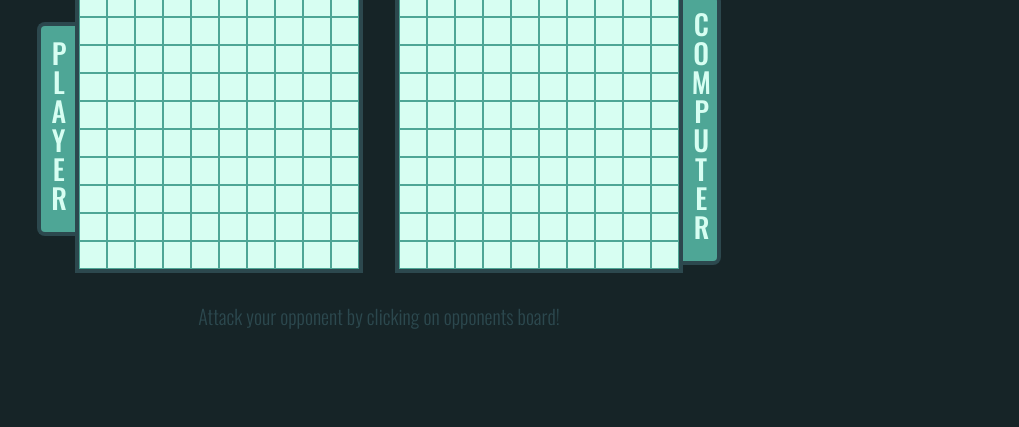
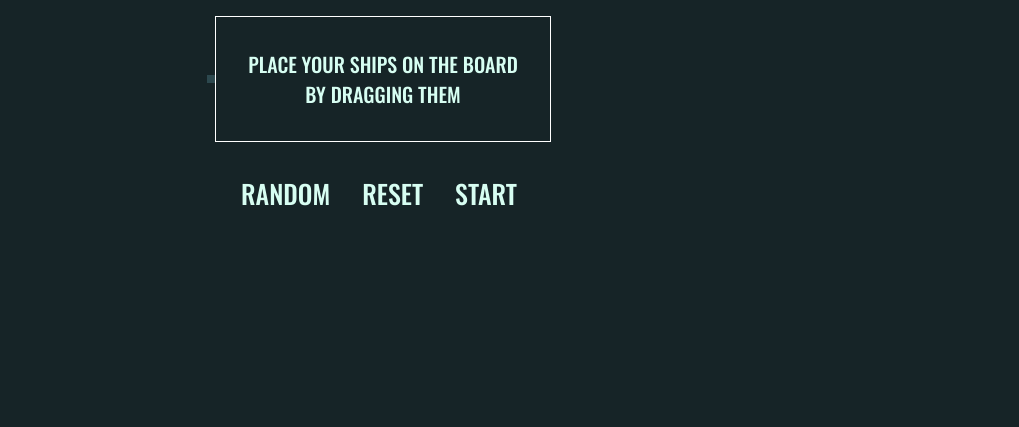
Before and after one commit to paltoalko/battleship, a website built with webpack: page src/index.html in a window 1280 px wide. Shown: the part 373-800 px from the top of the page, without its empty margins (261-1280 px from the left). Built offline with nearby package versions, Linux system fonts and the light colour scheme.

Commit message:
start screen html and css

```diff
--- a/src/index.html
+++ b/src/index.html
@@ -19,6 +19,8 @@
             <button class="help-main-button"><i class="fa-solid fa-question fa-lg"></i></button>
             <button class="tag-main-button"><i class="fa-solid fa-info fa-lg"></i></button>
         </div>
+
+        <!-- <div class="game-display">
 
             <div class="turn-display">
                 <div id="turn">PLAYER'S TURN</div>
@@ -43,10 +45,29 @@
 
             <div class="move-reminder">Attack your opponent by clicking on opponents board!</div>
 
+        </div>     -->
+
+
+        <!-- Create Start screen as a popup modal and append by js to main -->
+        <div class="start-display">
+            <div class="start-screen">
+                <div class="gameboard" id="player-one-set-board">
 
                 </div>
-    <!-- Create Start screen as a popup modal and append by js to main -->
+                <div class="ships-display">
+                    <div class="ships-text">PLACE YOUR SHIPS ON THE BOARD <br>BY DRAGGING THEM</div>
+                    <div class="ships"></div>
+                </div>
+            </div>
 
+            <div class="game-options-display">
+                <div class="random-ships">RANDOM</div>
+                <div class="reset-ships">RESET</div>
+                <div class="start-game">START</div>
+            </div>
+
+        </div>
+    </div>
     <!-- Create End game screen as a popup modal append by js to main-->
 </body>
 </html>
--- a/src/style.css
+++ b/src/style.css
@@ -41,15 +41,22 @@
 .main-buttons button {
     padding: 16px;
     background-color: transparent;
-    color: var(--accent-color);
+    color: var(--light-color);
     outline: none;
     border: none;
     transition: 0.4s;
 }
 
 .main-buttons button:hover {
-    color: var(--dark-color);
+    color: var(--accent-color);
     cursor: pointer;
+}
+
+.game-display {
+    display: none;
+    flex-direction: column;
+    justify-content: center;
+    align-items: center;
 }
 
 .turn-display {
@@ -165,7 +172,7 @@
 
 .move-reminder {
     padding: 28px;
-    font-size: 20px;
+    font-size: 26px;
     color: var(--dark-color);
     font-weight: 300;
 }
@@ -173,3 +180,43 @@
 
 
 /* Start screen  */
+
+.start-screen {
+    display: flex;
+    justify-content: center;
+    align-items: center;
+    padding: 32px;
+}
+
+.ships-display {
+    border: 1px solid white;
+    padding: 32px;
+
+}
+
+.ships-text {
+    color: var(--light-color);
+    font-size: 20px;
+    font-weight: 500;
+    text-align: center;
+}
+
+.game-options-display {
+    display: flex;
+    justify-content: center;
+    align-items: center;
+    gap: 32px;
+    font-size: 26px;
+    font-weight: 500;
+    color: var(--light-color);
+
+}
+
+.random-ships, .reset-ships, .start-game {
+    transition: 0.4s;
+}
+
+.random-ships:hover, .reset-ships:hover {
+    color: var(--accent-color);
+    cursor: pointer;
+}
```
Also changed, not shown: dist/index.html, dist/main.js. Lines whose indentation alone changed are shown as unchanged.
